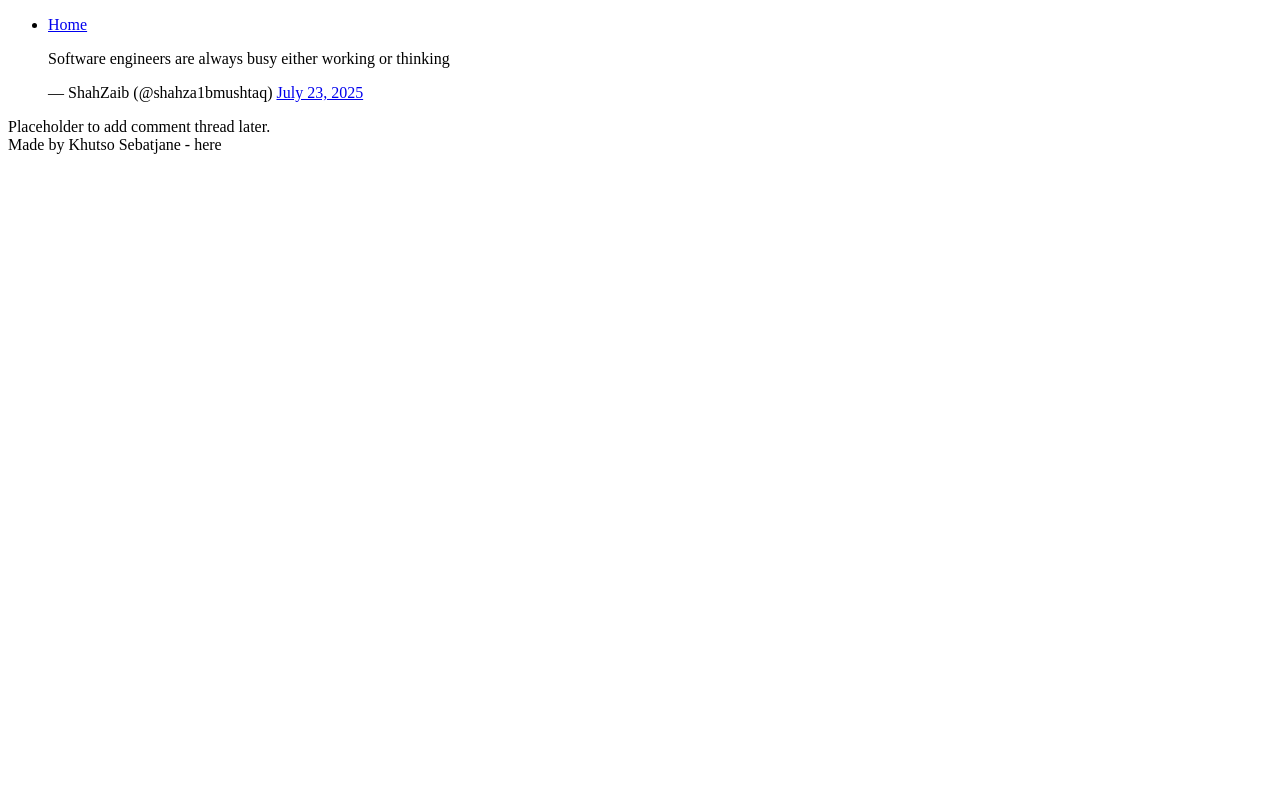
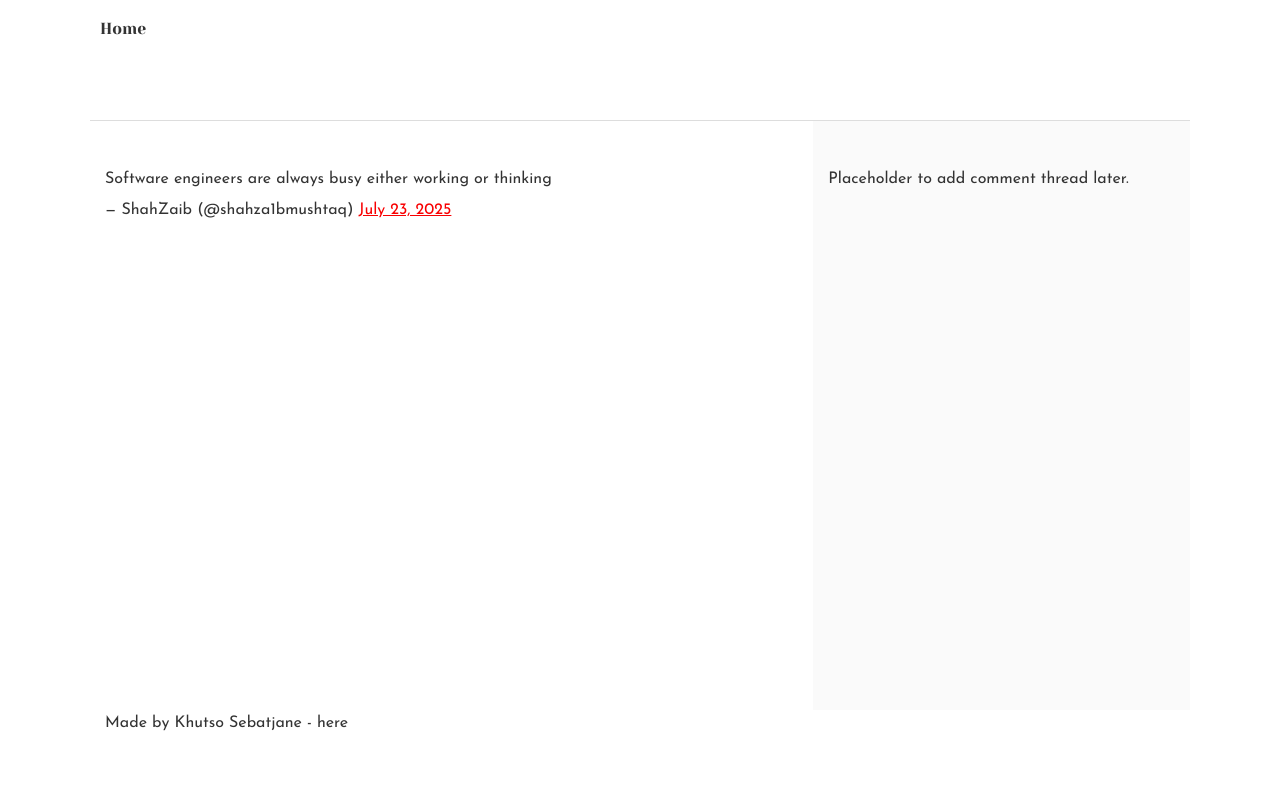
Before and after one commit to KhutsoSebatjane/alx_html_css, a plain HTML site: page css_basic/tweets.html in a window 1280 px wide. Drawn offline with Linux system fonts and the light colour scheme.

Commit message:
update columns of styles.css

```diff
--- a/css_basic/styles.css
+++ b/css_basic/styles.css
@@ -0,0 +1,20 @@
+body {
+  display: flex;
+  flex-direction: column;
+}
+
+main {
+  display: flex;
+  flex-direction: row;
+  flex: auto;
+}
+
+article {
+  flex: 2;
+  overflow-y: auto;
+}
+
+aside {
+  flex: 1;
+  overflow-y: auto;
+}
--- a/css_basic/tweets.html
+++ b/css_basic/tweets.html
@@ -4,6 +4,8 @@
     <meta charset="UTF-8" />
     <meta name="viewport" content="width=device-width, initial-scale=1.0" />
     <title>Tweets</title>
+    <link href="base.css" rel="stylesheet">
+    <link href="styles.css" rel="stylesheet">
   </head>
   <body>
     <header>
```
